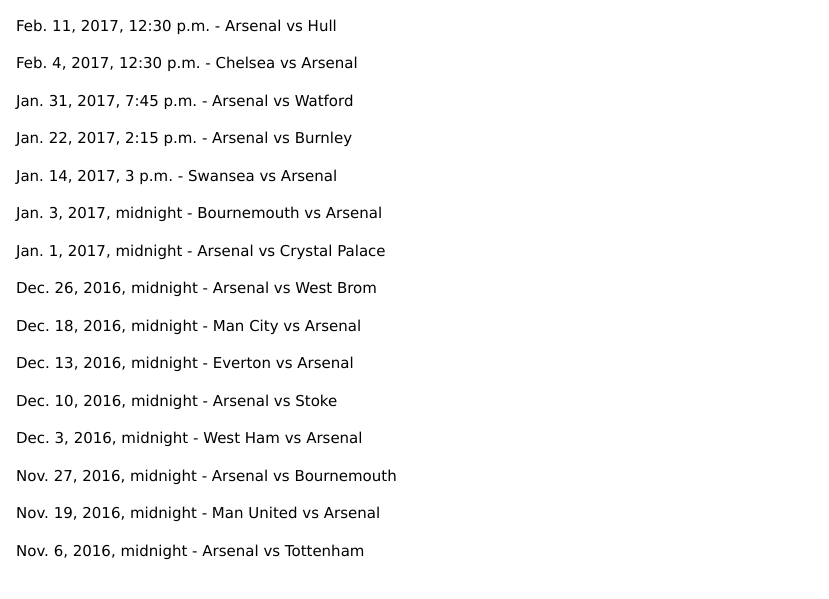
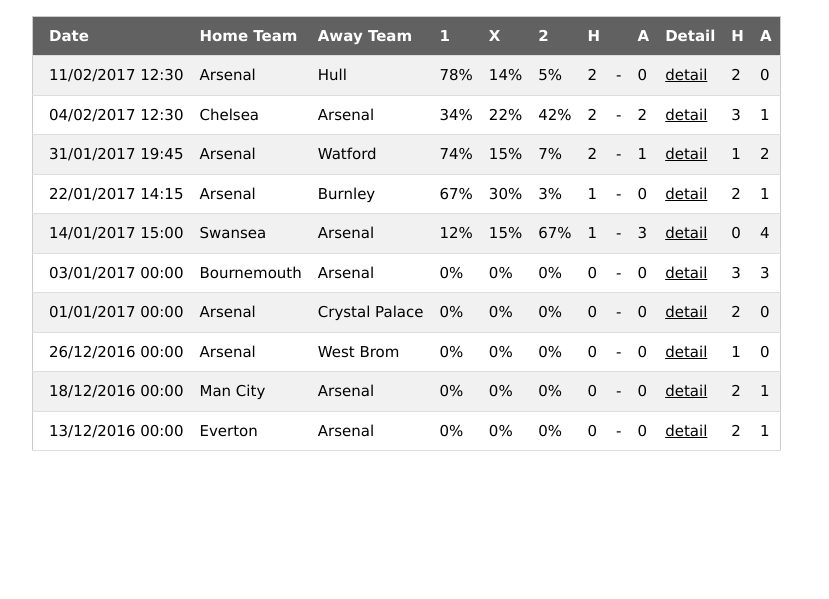
Before and after one commit to xzx1kf/ratings, a Django app: page /football/team/92/ in a window 1280 px wide. Shown: the part 41-640 px from the top of the page, without its empty margins (0-829 px from the left). Run offline with Django 3.2, Linux system fonts and the light colour scheme; data comes from the database, SQL or seed files in the repository; both versions use the stored data as it was after the commit.

Commit message:
updated team view

```diff
--- a/football/management/commands/get_odds.py
+++ b/football/management/commands/get_odds.py
@@ -12,7 +12,7 @@
 
 class Command(BaseCommand):
     help = 'Get the latest odds from BetFair'
-    session_token = 'hzQQJ9WB9f0c5LOpl5oxs+bQwBNd7yoMTIafb/uahMY='
+    session_token = '+kIJpOIESd/L+YD5smz6WLOOw+45TbRJOVFeF2i/024='
     url = "https://api.betfair.com/exchange/betting/json-rpc/v1"
     headers = {
             'X-Application' : 'SMDsyAVkt1mi6WVg',
--- a/football/templates/football/base.html
+++ b/football/templates/football/base.html
@@ -15,7 +15,7 @@
             {% include "football/navigation.html" %}
         </nav>
         <div class="w3-layout-container">
-            <section class="w3-container w3-layout-cell">
+            <section class="w3-container w3-layout-cell w3-padding-16">
                 {% block content %}
                 {% endblock %}
             </section>
--- a/football/templates/football/fixtures.html
+++ b/football/templates/football/fixtures.html
@@ -4,8 +4,9 @@
 
 {% block content %}
 
+{% if not historical_display %}
 <div class="w3-container">
-    <div class="w3-dropdown-hover w3-padding-16">
+    <div class="w3-dropdown-hover ">
         <button class="w3-btn">{{ name }}</button>
         <div class="w3-dropdown-content w3-border">
             {% for league in leagues %}
@@ -14,8 +15,13 @@
         </div>
     </div>
 </div>
+{% endif %}
 
-<div class="w3-container w3-layout-cell">
+{% if not historical_display %}
+<div class="w3-container w3-layout-cell w3-padding-16">
+    {% else %}
+<div class="w3-container w3-layout-cell ">
+    {% endif %}
     <table class="w3-table-all">
         <tr class="w3-dark-grey">
             <th>Date</th>
@@ -28,6 +34,10 @@
             <th></th>
             <th>A</th>
             <th>Detail</th>
+            {% if historical_display %}
+            <th>H</th>
+            <th>A</th>
+            {% endif %}
         </tr>
         {% for m in fixtures %}
         <tr class="w3-hover-grey">
@@ -41,6 +51,10 @@
             <td> - </td>
             <td>{{ m.pftag|floatformat:"0" }}</td>
             <td><a href="{% url 'football:match' m.id %}">detail</a></td>
+            {% if historical_display %}
+            <td>{{ m.fthg }}</td>
+            <td>{{ m.ftag }}</td>
+            {% endif %}
         </tr>
         {% endfor %}
     </table>
--- a/football/templates/football/team.html
+++ b/football/templates/football/team.html
@@ -4,7 +4,9 @@
 
 {% block content %}
 
+<ul>
 {% for match in matches %}
-    <p>{{ match.date }} -  {{ match.home_team }} vs {{ match.away_team }}
+<li><a href="{% url 'football:match' match.id %}">{{ match.date }} -  {{ match.home_team }} vs {{ match.away_team }} {{ match.ftr }}"</a></li>
 {% endfor %}
+</ul>
 {% endblock %}
--- a/football/templates/football/teams.html
+++ b/football/templates/football/teams.html
@@ -5,7 +5,7 @@
 {% block content %}
 
 <div class="w3-container">
-    <div class="w3-dropdown-hover w3-padding-16">
+    <div class="w3-dropdown-hover ">
         <button class="w3-btn">{{ name }}</button>
         <div class="w3-dropdown-content w3-border">
             {% for league in leagues %}
--- a/football/views.py
+++ b/football/views.py
@@ -22,6 +22,7 @@
         'fixtures'  : fixtures,
         'leagues' : leagues,
         'name': name,
+        'historical_display' : False,
     })
 
 
@@ -91,10 +92,7 @@
             m, league_entry)
 
     # calculate the expected value for the given odds.
-    try:
-        odds = Odds.objects.get(match=m)
-    except ObjectDoesNotExist:
-        odds = None
+    odds, created = Odds.objects.get_or_create(match=m)
 
     value, uo_value = get_expected_value(
             m,
@@ -104,11 +102,18 @@
             away_win_probability)
 
     # calculate stakes
-    home_stake = 200 /(2 * odds.home * (1 - (min(home_win_probability, 60) / 100)))
-    draw_stake = 200 /(2 * odds.draw * (1 - (min(draw_probability, 60) / 100)))
-    away_stake = 200 /(2 * odds.away * (1 - (min(away_win_probability, 60) / 100)))
-    over_stake = 200 /(2 * odds.over * (1 - (min(m.over, 60) / 100)))
-    under_stake = 200 /(2 * odds.under * (1 - (min(m.under, 60) / 100)))
+    home_stake = 0
+    away_stake = 0
+    draw_stake = 0
+    over_stake = 0
+    under_stake = 0
+
+    if odds.home and odds.away and odds.draw and odds.over and odds.under > 0:
+        home_stake = 200 /(2 * odds.home * (1 - (min(home_win_probability, 60) / 100)))
+        draw_stake = 200 /(2 * odds.draw * (1 - (min(draw_probability, 60) / 100)))
+        away_stake = 200 /(2 * odds.away * (1 - (min(away_win_probability, 60) / 100)))
+        over_stake = 200 /(2 * odds.over * (1 - (min(m.over, 60) / 100)))
+        under_stake = 200 /(2 * odds.under * (1 - (min(m.under, 60) / 100)))
 
     return render(request, 'football/match.html', {
         'home_team'     : m.home_team,
@@ -153,14 +158,26 @@
         'name' : league.name,
         })
 
+
 def team(request, team_id):
-    matches = Match.objects.filter(
+    team = Team.objects.get(pk=team_id)
+    leagues = League.objects.filter(active=True)
+    name = leagues.get(division__id=team.division_id)
+    fixtures = Match.objects.filter(
             Q(home_team__id=team_id) |
-            Q(away_team__id=team_id)).order_by('-date')[:15]
-
-    return render(request, 'football/team.html', {
-        'matches' : matches,
-        })
+            Q(away_team__id=team_id),
+            completed=True,
+            division__id=team.division_id,
+        ).order_by(
+            '-date',
+            'home_team__name'
+            )[:10]
+    return render(request, 'football/fixtures.html', {
+        'fixtures'  : fixtures,
+        'leagues' : leagues,
+        'name': name,
+        'historical_display': True,
+    })
 
 def teams(request, division_id=Division.objects.first().id):
     leagues = League.objects.filter(active=True)
```
Also changed, not shown: football/admin.py (+9 -0 lines), football/templates/football/match.html (+13 -0 lines), football/templates/football/tables.html (+4 -4 lines), db.sqlite3.
